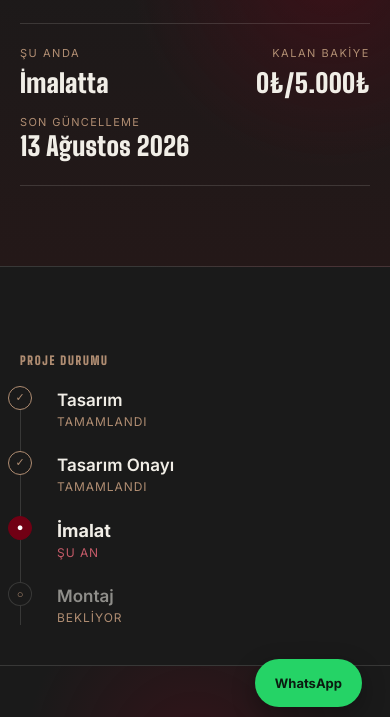
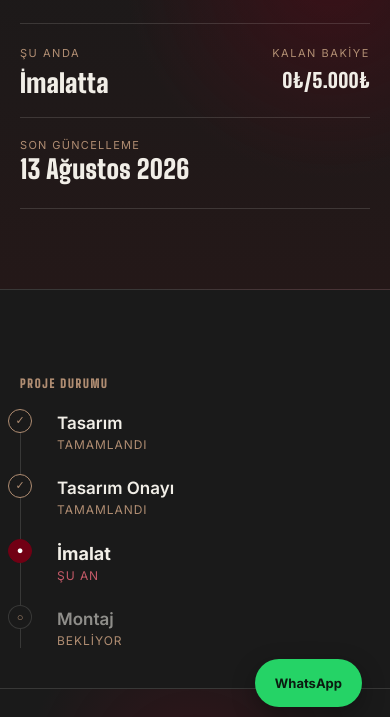
Before and after one commit to ozgurnazimgurbuz/malt-site, a plain HTML site: page proje/kosem-doner-8n4p2q/index.html in a window 390 px wide. Shown: the part 109-826 px from the top of the page. Drawn offline with Linux system fonts and the light colour scheme.

Commit message:
Tidy track hero layout with aligned grid and stacked mobile rows.
Status and balance share one row; update sits below a divider instead of floating mid-column.

Co-authored-by: Cursor <cursoragent@cursor.com>

```diff
--- a/assets/site.css
+++ b/assets/site.css
@@ -366,13 +366,13 @@ h1.track-client{
 }
 
 .track-now-top{
-  display:flex;
-  align-items:flex-start;
-  justify-content:space-between;
-  gap:16px 24px;
-  flex-wrap:wrap;
+  display:grid;
+  grid-template-columns:minmax(0,1fr) auto;
+  column-gap:20px;
+  row-gap:0;
+  align-items:start;
 }
-.track-now-main{flex:1 1 auto; min-width:min-content;}
+.track-now-main{min-width:0;}
 .track-now-label{
   font-size:11px;
   letter-spacing:0.14em;
@@ -392,8 +392,6 @@ h1.track-client{
 }
 .track-balance{
   text-align:right;
-  flex:0 0 auto;
-  margin-left:auto;
   min-width:0;
 }
 .track-balance-label{
@@ -407,7 +405,7 @@ h1.track-client{
   margin:0;
   font-family:'Big Shoulders Display','Big Shoulders Fallback',sans-serif;
   font-weight:900;
-  font-size:clamp(26px,6vw,36px);
+  font-size:clamp(20px,4.8vw,32px);
   line-height:1.05;
   letter-spacing:0.01em;
   color:var(--paper);
@@ -426,8 +424,16 @@ h1.track-client{
   align-items:flex-start;
   justify-content:space-between;
   gap:16px 24px;
-  flex-wrap:nowrap;
-  margin-top:18px;
+  margin-top:20px;
+  padding-top:20px;
+  border-top:1px solid var(--line);
+}
+@media (max-width:380px){
+  .track-now-top{
+    grid-template-columns:1fr;
+    row-gap:18px;
+  }
+  .track-balance{text-align:left;}
 }
 .track-updated{
   margin:0;
```
Also changed, not shown: 1 other file.
